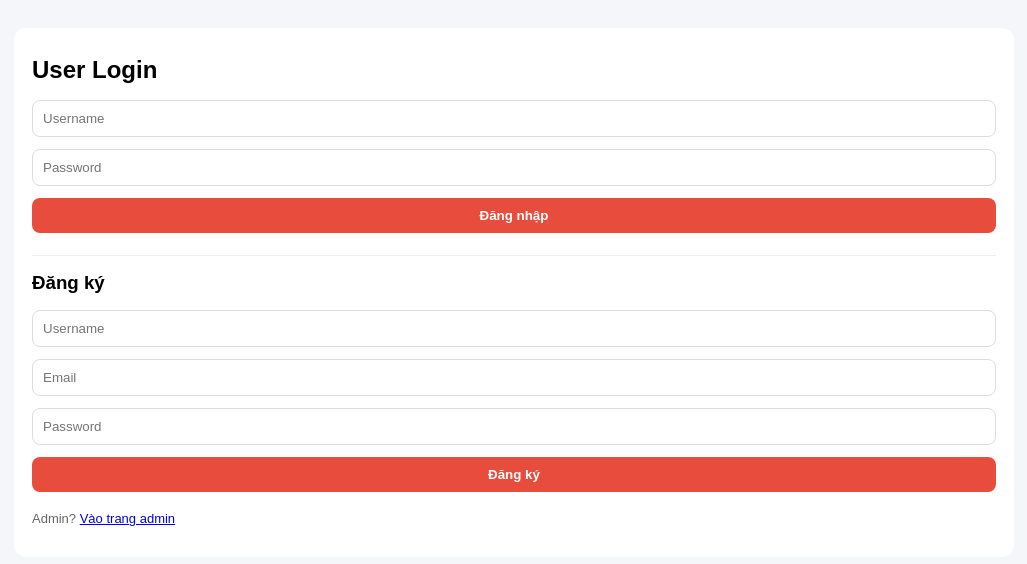
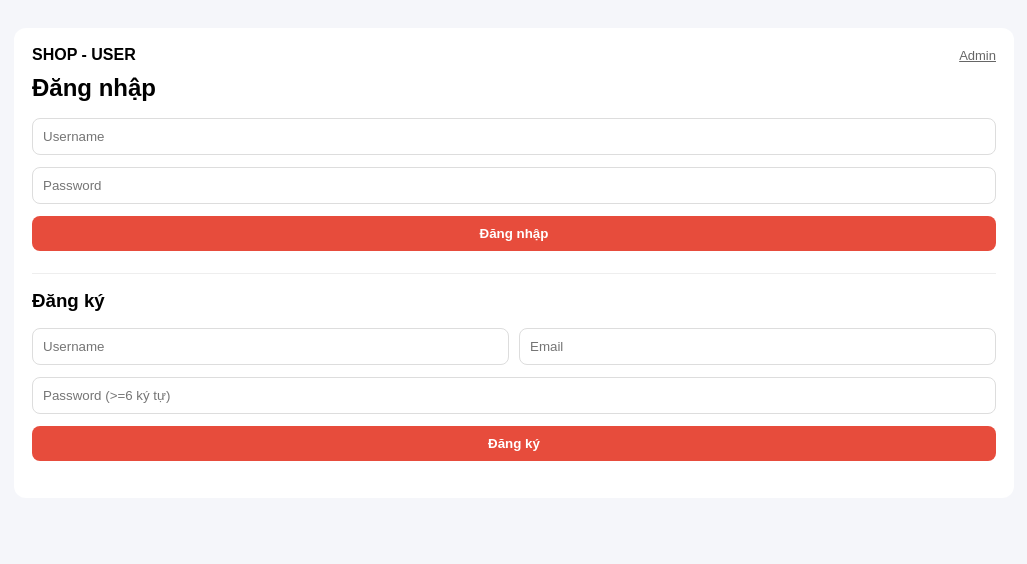
Before and after one commit to thanhnhan040108-creator/shop-gacon, a website: page Public/Index.html in a window 1280 px wide. Both pictures are taken after a click on the button "Đăng nhập". Shown: the whole page, without its empty margins (126-1153 px from the left). Drawn offline with Linux system fonts and the light colour scheme; no server answers.

Commit message:
Update Index.html

```diff
--- a/Public/Index.html
+++ b/Public/Index.html
@@ -2,13 +2,20 @@
 <html lang="vi">
 <head>
   <meta charset="utf-8">
-  <title>Shop - Đăng nhập</title>
+  <meta name="viewport" content="width=device-width,initial-scale=1">
+  <title>Shop - User Login</title>
   <link rel="stylesheet" href="/app.css">
 </head>
 <body>
 <div class="container">
-  <h2>User Login</h2>
+  <div class="nav">
+    <b>SHOP - USER</b>
+    <div class="right">
+      <a class="small" href="/admin.html">Admin</a>
+    </div>
+  </div>
 
+  <h2>Đăng nhập</h2>
   <input id="u" placeholder="Username">
   <input id="p" type="password" placeholder="Password">
   <button onclick="login()">Đăng nhập</button>
@@ -16,45 +23,40 @@
   <hr>
 
   <h3>Đăng ký</h3>
-  <input id="ru" placeholder="Username">
-  <input id="re" placeholder="Email">
-  <input id="rp" type="password" placeholder="Password">
+  <div class="row">
+    <input id="ru" placeholder="Username">
+    <input id="re" placeholder="Email">
+  </div>
+  <input id="rp" type="password" placeholder="Password (>=6 ký tự)">
   <button onclick="register()">Đăng ký</button>
 
-  <p class="small">
-    Admin? <a href="/admin.html">Vào trang admin</a>
-  </p>
+  <p class="small" id="msg"></p>
 </div>
 
 <script>
 async function login() {
+  msg.innerText = "";
   const res = await fetch("/api/auth/login", {
     method:"POST",
     headers:{ "Content-Type":"application/json" },
-    body: JSON.stringify({
-      username: u.value,
-      password: p.value
-    })
+    body: JSON.stringify({ username: u.value, password: p.value })
   });
   const d = await res.json();
-  if(!res.ok) return alert(d.error);
+  if(!res.ok) return msg.innerText = d.error || "Lỗi";
   localStorage.setItem("token", d.token);
   location.href="/home.html";
 }
 
 async function register() {
+  msg.innerText = "";
   const res = await fetch("/api/auth/register", {
     method:"POST",
     headers:{ "Content-Type":"application/json" },
-    body: JSON.stringify({
-      username: ru.value,
-      email: re.value,
-      password: rp.value
-    })
+    body: JSON.stringify({ username: ru.value, email: re.value, password: rp.value })
   });
   const d = await res.json();
-  if(!res.ok) return alert(d.error);
-  alert("Đăng ký thành công");
+  if(!res.ok) return msg.innerText = d.error || "Lỗi";
+  msg.innerText = "Đăng ký thành công! Bạn có thể đăng nhập.";
 }
 </script>
 </body>
```
